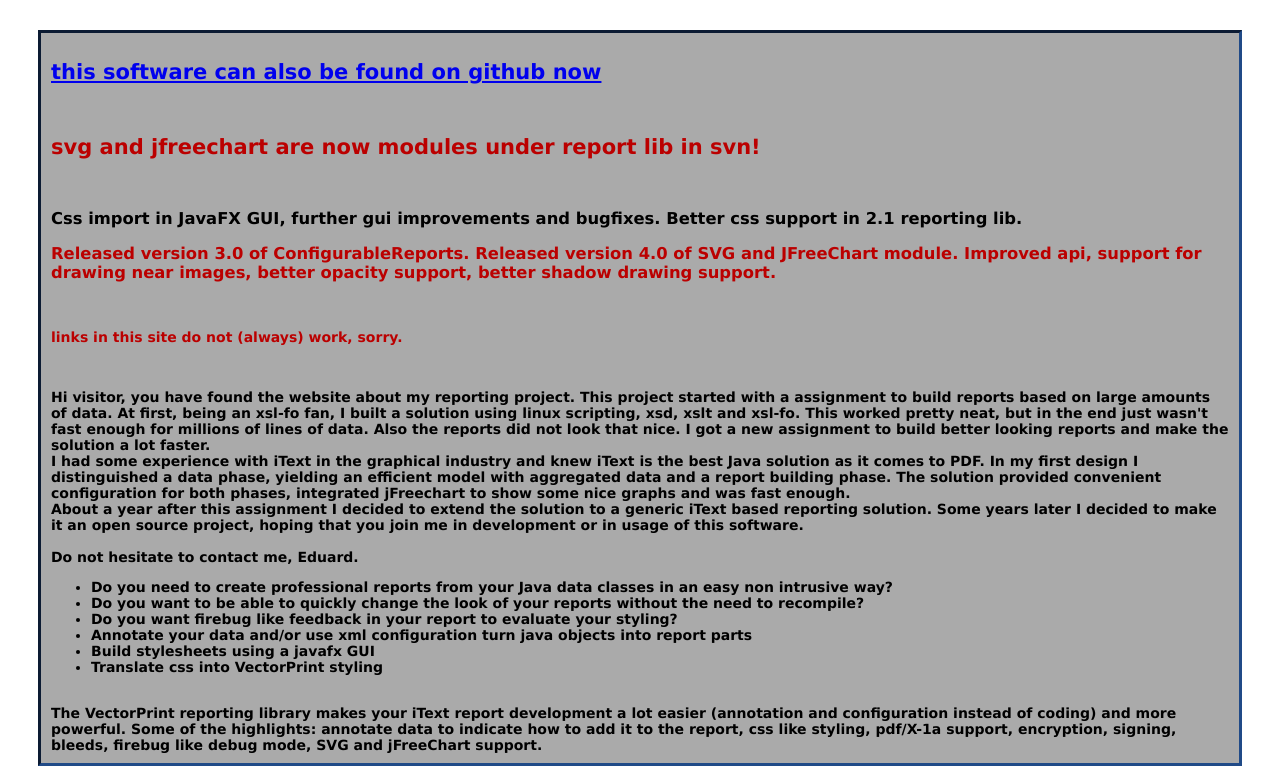
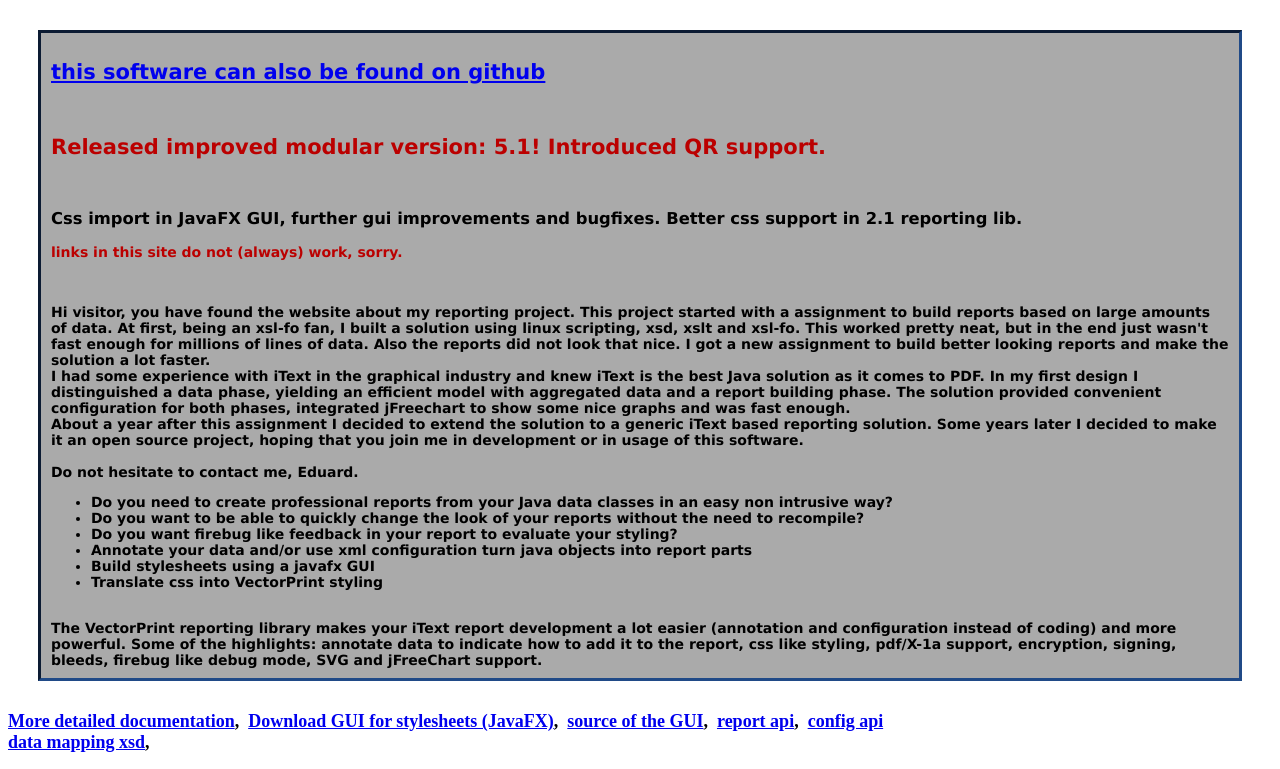
Before and after one commit to eduarddrenth/Configurable-iText, a plain HTML site: page website/index.html in a window 1280 px wide. Shown: the top 769 px of the page. Drawn offline with Linux system fonts and the light colour scheme.

Commit message:
new GUI, website

```diff
--- a/website/index.html
+++ b/website/index.html
@@ -3,12 +3,9 @@
       <div>
 
          <div style="background-color: #aaaaaa;margin:30px; padding: 10px; border: 3px inset rgb(32, 74, 135) ;font-size:14px;font-family: Verdana, Helvetica, sans serif; font-weight: bold">
-            <h2 style="color: #bb0000"><a href="https://github.com/eduarddrenth">this software can also be found on github now</a></h2><br/>
-            <h2 style="color: #bb0000">svg and jfreechart are now modules under report lib in svn!</h2><br/>
+            <h2 style="color: #bb0000"><a href="https://github.com/eduarddrenth">this software can also be found on github</a></h2><br/>
+            <h2 style="color: #bb0000">Released improved modular version: 5.1! Introduced QR support.</h2><br/>
             <h3>Css import in JavaFX GUI, further gui improvements and bugfixes. Better css support in 2.1 reporting lib.</h3>
-            <h3 style="color: #bb0000">Released version 3.0 of ConfigurableReports. Released version 4.0 of SVG and JFreeChart module.
-               Improved api, support for drawing near images, better opacity support, better shadow drawing support.
-            </h3><br/>
             <p style="color: #bb0000">links in this site do not (always) work, sorry.
             </p><br/>
             <p>
@@ -40,7 +37,7 @@
          <div style="font-weight:bold;font-color:green;margin-bottom:10px;font-size:large">
             <a href="VectorPrint.html">More detailed documentation</a>,&nbsp;
             <a href="VectorPrintReportGUI-1.0-SNAPSHOT.jar" title="run with: java -cp VectorPrintReportGUI-1.0-SNAPSHOT.jar:$JAVA_HOME/jre/lib/jfxrt.jar com.vectorprint.vectorprintreportgui.StylesheetBuilder (java8: java -jar VectorPrintReportGUI-1.0-SNAPSHOT.jar)">Download GUI for stylesheets (JavaFX)</a>,&nbsp;
-            <a href="VectorPrintReportGUI.tgz">source of the GUI</a>,&nbsp;
+            <a href="https://github.com/eduarddrenth/iText-GUI">source of the GUI</a>,&nbsp;
             <a href="apidocs/index.html">report api</a>,&nbsp;
             <a href="config/apidocs/index.html">config api</a><br/>
             <a href="DataMappingConfig.xsd">data mapping xsd</a>,&nbsp;
```
Also changed, not shown: 1 other file.
